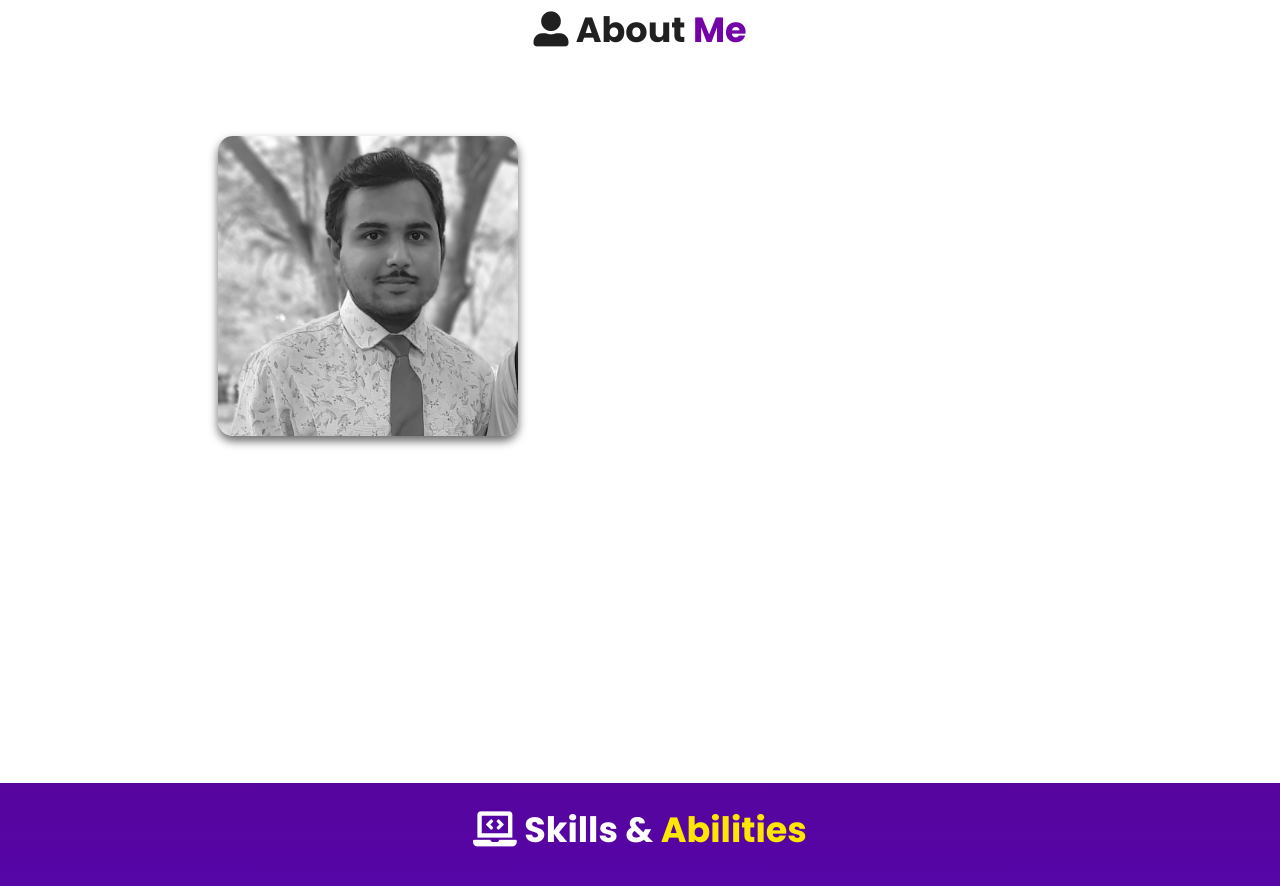
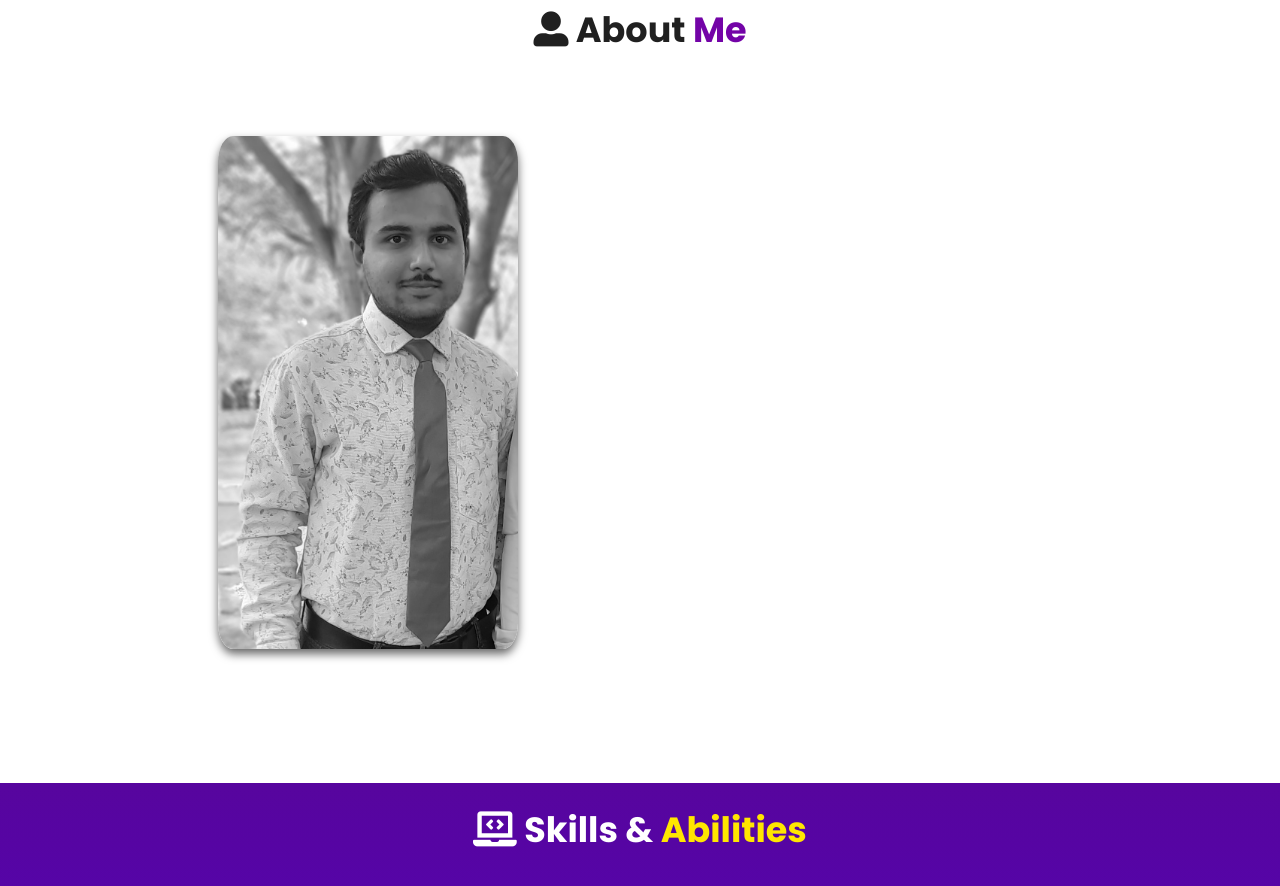
Before and after one commit to Pankaj-Baviskar/Portfolio-Pankaj-Baviskar, a plain HTML site: page index.html in a window 1280 px wide. Shown: the part 817-1703 px from the top of the page. Drawn offline with nearby package versions, Linux system fonts and the light colour scheme; animation ran at ten frames a second.

Commit message:
Update index.html

```diff
--- a/index.html
+++ b/index.html
@@ -80,7 +80,7 @@
 
     <div class="image">
         <!--<img draggable="false" class="tilt" src="./assests/images/image.png" alt="">-->
-	<img draggable="false" class="tilt" src="./assests/images/img2.jpg" alt="">
+	<img draggable="false" class="tilt" src="./assests/images/img.jpg" alt="">
     </div>
     <div class="content">
         <h3>I'm Pankaj Baviskar</h3>
```
